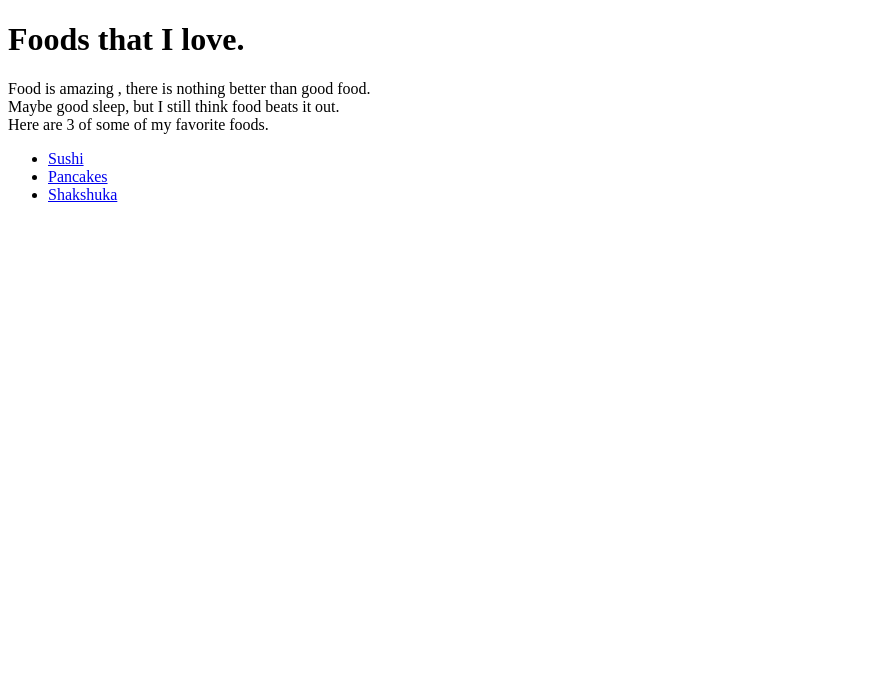
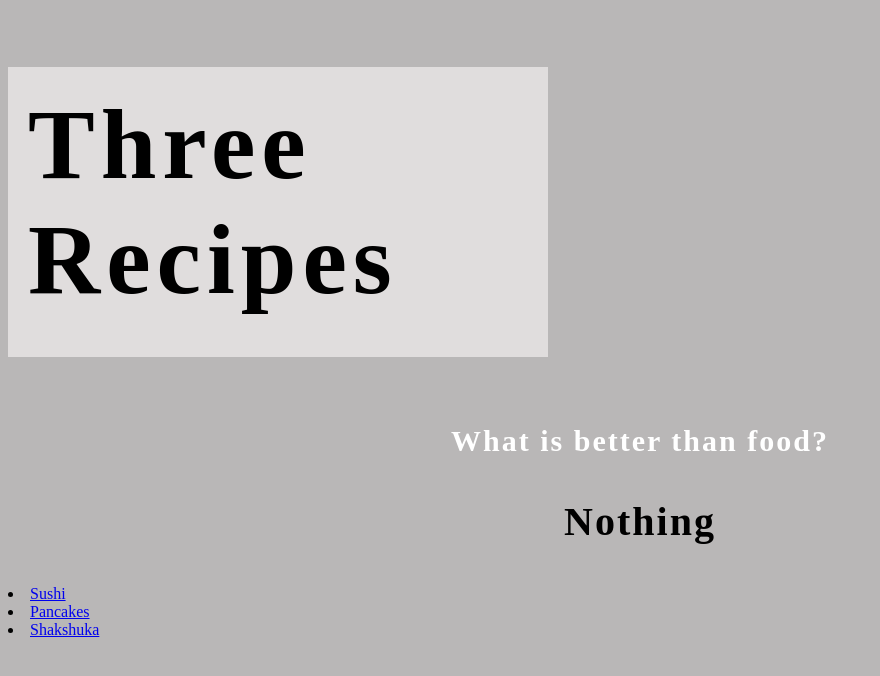
Before and after one commit to aM-aShakur/ThreeRecipes, a plain HTML site: page index.html in a window 1280 px wide. Shown: the whole page, without its empty margins (0-880 px from the left). Drawn offline with Linux system fonts and the light colour scheme.

Commit message:
Added a style-sheet. Edited main page, next will add buttons to each recipe.

```diff
--- a/index.html
+++ b/index.html
@@ -5,17 +5,19 @@
     <meta http-equiv="X-UA-Compatible" content="IE=edge">
     <meta name="viewport" content="width=device-width, initial-scale=1.0">
     <title>Document</title>
+    <link rel="stylesheet" href ="styles.css"
 </head>
 <body>
-    <h1>
-     Foods that I love.
+    <h1 id ="title">
+    Three Recipes
     </h1>
-    <p>Food is amazing , there is nothing better than good food.<br>
-        Maybe good sleep, but I still think food beats it out.<br> Here are 3 of some of my favorite foods.</p>
-    <ul>
+    <p class ="question">
+        What is better than food?
+            <p class="answer">Nothing</p>
+    </p>
         <li><a href="recipes/sushi.html">Sushi</a></li>
         <li><a href="recipes/pancakes.html">Pancakes</a></li>
         <li><a href="recipes/shakshuka.html">Shakshuka</a></li>
-     </ul>
+
 </body>
 </html>
--- /dev/null
+++ b/styles.css
@@ -0,0 +1,37 @@
+
+body {
+    background-color: rgb(185, 183, 183);
+    font-family: 'Times New Roman', Times, serif;
+}
+
+#title {
+    background-color: rgb(224, 221, 221);
+    text-align: left;
+    font-size: 100px;
+    font-weight: bolder;
+    color: rgb(0, 0, 0);
+    padding: 20px;
+    height: 250px;
+    width: 500px;
+    letter-spacing: 6px;
+}
+
+.question {
+    font-size: 30px;
+    color: white;
+    letter-spacing: 2px;
+    font-weight: bold;
+    text-align: center;
+}
+
+.answer {
+    text-align: center;
+    color: rgb(0, 0, 0);
+    font-weight: bolder;
+    font-size: 40px;
+    letter-spacing: 2px;
+}
+
+.button {
+
+}
```
